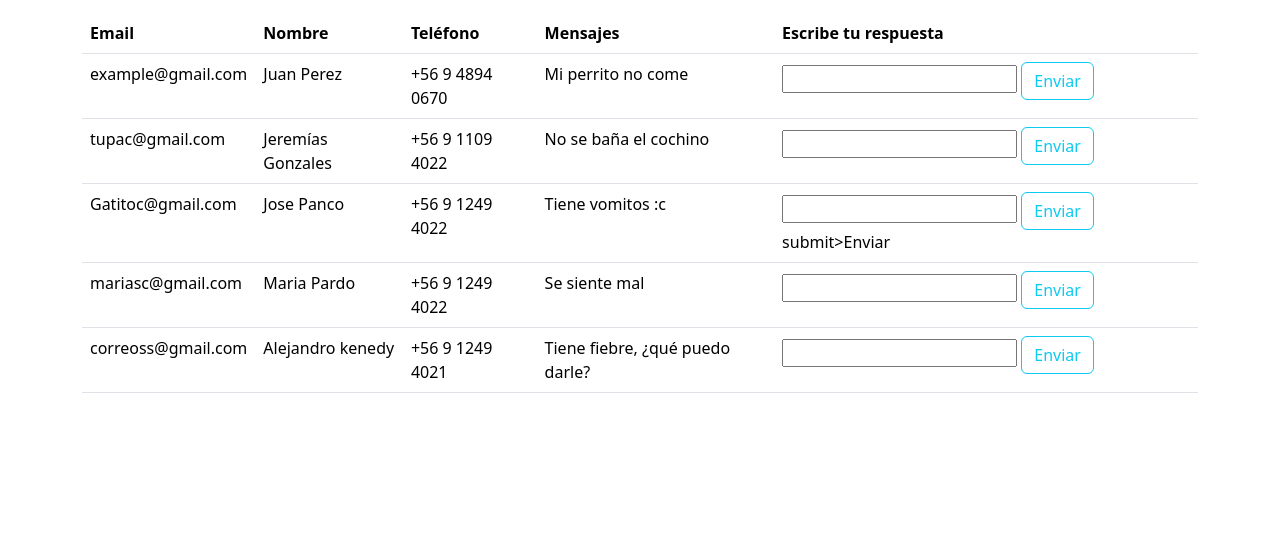
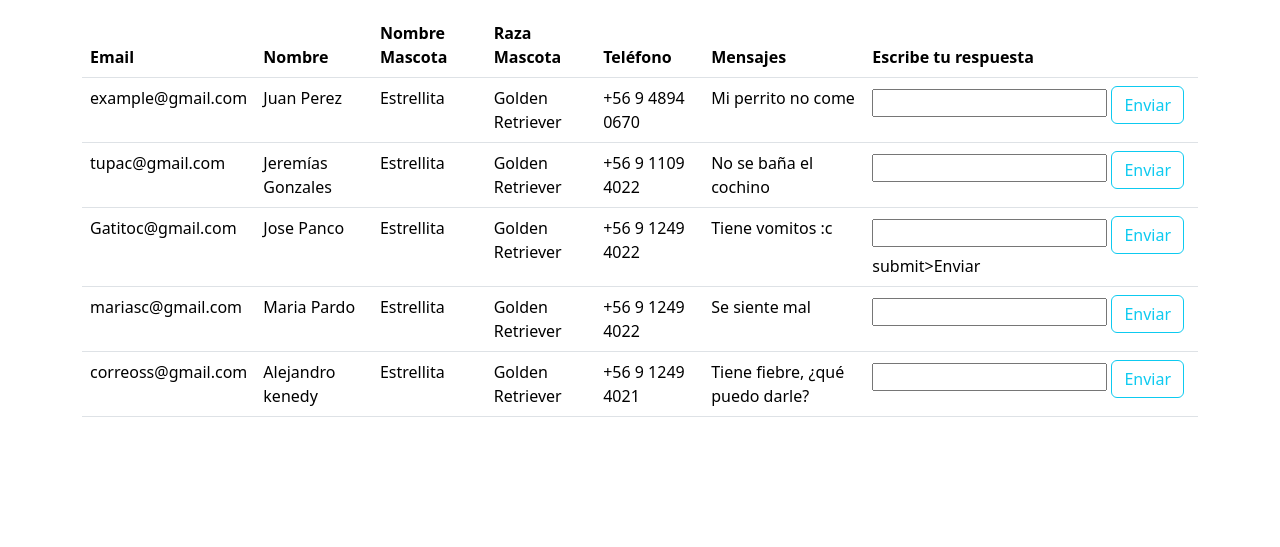
Before and after one commit to DiegoRiosGo/alfredo_python, a Django app: template veterinaria/menu/templates/menu/ADMINISTRADOR/Contacto_Clientes.html in a window 1280 px wide. Shown: the part 253-800 px from the top of the page. Run offline with Django 3.2, Linux system fonts and the light colour scheme; the template is opened without the code that fills it, so the values that code supplies are empty.

Commit message:
Agregue unos detalles faltantes

```diff
--- a/veterinaria/menu/templates/menu/ADMINISTRADOR/Contacto_Clientes.html
+++ b/veterinaria/menu/templates/menu/ADMINISTRADOR/Contacto_Clientes.html
@@ -25,6 +25,8 @@
         <tr>
           <th class="col-xs-1">Email</th>
           <th class="col-xs-1">Nombre</th>
+          <th class="col-xs-1">Nombre Mascota</th>
+          <th class="col-xs-1">Raza Mascota</th>
           <th class="col-xs-1">Teléfono</th>
           <th class="col-xs-1">Mensajes</th>
           <th class="col-xs-2">Escribe tu respuesta</th>
@@ -35,6 +37,8 @@
           <form action="">
           <td>example@gmail.com</td>
           <td >Juan Perez</td>
+          <td > Estrellita</td>
+          <td >Golden Retriever</td>
           <td >+56 9 4894 0670</td>
           <td>Mi perrito no come</td>
 
@@ -49,6 +53,8 @@
         <tr>
           <td>tupac@gmail.com</td>
           <td>Jeremías Gonzales</td>
+          <td > Estrellita</td>
+          <td >Golden Retriever</td>
           <td>+56 9 1109 4022</td>
           <td>No se baña el cochino</td>
 
@@ -63,6 +69,8 @@
         <tr>
           <td>Gatitoc@gmail.com</td>
           <td>Jose Panco</td>
+          <td > Estrellita</td>
+          <td >Golden Retriever</td>
           <td>+56 9 1249 4022</td>
           <td>Tiene vomitos :c</td>
 
@@ -78,6 +86,8 @@
         <tr>
           <td>mariasc@gmail.com</td>
           <td>Maria Pardo</td>
+          <td > Estrellita</td>
+          <td >Golden Retriever</td>
           <td>+56 9 1249 4022</td>
           <td>Se siente mal</td>
 
@@ -91,6 +101,8 @@
         <tr>
           <td>correoss@gmail.com</td>
           <td>Alejandro kenedy</td>
+          <td > Estrellita</td>
+          <td >Golden Retriever</td>
           <td>+56 9 1249 4021</td>
           <td>Tiene fiebre, ¿qué puedo darle?</td>
 
--- a/veterinaria/menu/templates/menu/ADMINISTRADOR/Historial_Medico.html
+++ b/veterinaria/menu/templates/menu/ADMINISTRADOR/Historial_Medico.html
@@ -35,7 +35,7 @@
             <th>Enfermedades</th>
             <th>Diagnóstico</th>
             <th>Edad</th>
-            <th>Código de paciente</th>
+            <th>Código Chip</th>
           </tr>
           <tr>
             <td><img class="iman" src="{%static 'menu/img/batman.jpg' %}"></td>
--- a/veterinaria/menu/templates/menu/HTML/Contacto.html
+++ b/veterinaria/menu/templates/menu/HTML/Contacto.html
@@ -75,6 +75,9 @@
         <input placeholder="Nombre de Mascota" type="text" tabindex="1" id="nombre_m_contacto" autofocus>
       </fieldset>
       <fieldset>
+        <input placeholder="Nombre de Mascota" type="text" tabindex="1" id="Raza_m_contacto" autofocus>
+      </fieldset>
+      <fieldset>
         <textarea placeholder="Ingresa tu mensaje aqui" tabindex="5" id="msg_contacto"></textarea>
       </fieldset>
       <fieldset>
```
Also changed, not shown: veterinaria/menu/templates/menu/ADMINISTRADOR/Registro_paciente.html (+9 -1 lines), veterinaria/menu/templates/menu/HTML/AgendaOnline.html (+21 -1 lines).
